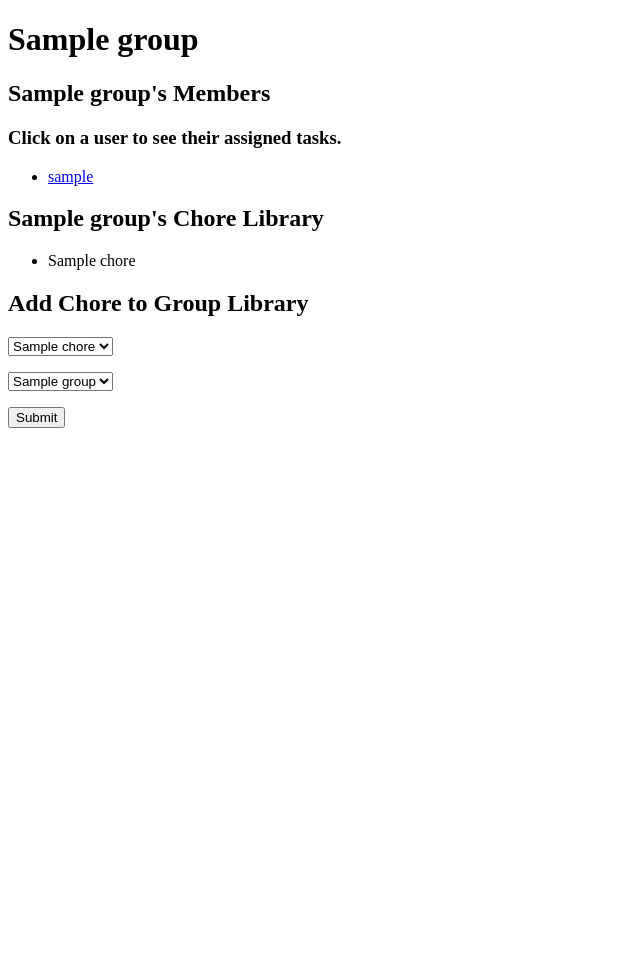
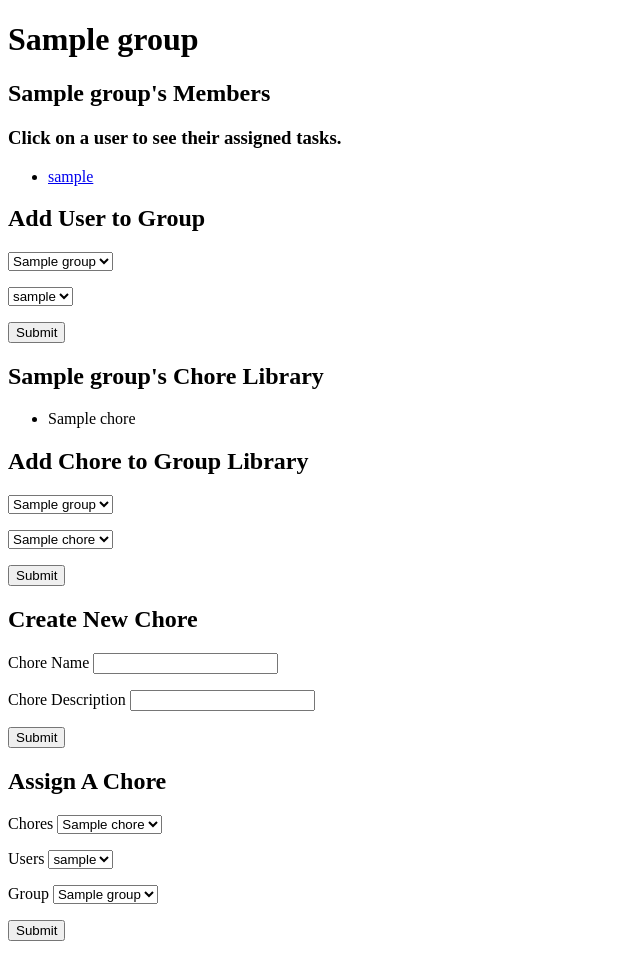
Before and after one commit to adashe/tasklist, a Flask app: page /groups/1 in a window 1280 px wide. Shown: the whole page, without its empty margins (0-640 px from the left). Before the commit the page ends 428 px from the top, so only its background shows below. Run offline with Flask 2, Linux system fonts and the light colour scheme; tables that the repository leaves empty hold one stand-in row (values such as "Sample post").

Commit message:
Added user UI filtering and group functionality

```diff
--- a/crud.py
+++ b/crud.py
@@ -101,10 +101,13 @@ def get_chore_descr_by_chore_name(chore_name):
 
 ## ASSIGNMENT FUNCTIONS ##
 
-def create_assignment(user_id, chore_id, complete=False):
+def create_assignment(user_id, chore_id, group_id, complete=False):
     """Create and return a new assignment."""
 
-    return Assignment(user_id=user_id, chore_id=chore_id, complete=complete)
+    return Assignment(user_id=user_id,
+                    chore_id=chore_id,
+                    group_id=group_id,
+                    complete=complete)
 
 
 def get_assignments():
--- a/model.py
+++ b/model.py
@@ -99,13 +99,15 @@ class Assignment(db.Model):
                         primary_key=True)
     user_id = db.Column(db.Integer, db.ForeignKey('users.user_id'))
     chore_id = db.Column(db.Integer, db.ForeignKey('chores.chore_id'))
+    group_id = db.Column(db.Integer, db.ForeignKey('groups.group_id'))
     complete = db.Column(db.Boolean)
 
     user = db.relationship("User", backref="assignments")
     chore = db.relationship("Chore", backref="assignments")
+    group = db.relationship("Group", backref="assignments")
 
     def __repr__(self):
-        return f'<Assignment assignment_id={self.assignment_id} user={self.user.username} chore={self.chore.chore_name} complete={self.complete}>'
+        return f'<Assignment assignment_id={self.assignment_id} user={self.user.username} chore={self.chore.chore_name} group={self.group.group_name} complete={self.complete}>'
 
 
 def connect_to_db(app, db_uri="postgresql:///tasklist", echo=True):
--- a/server.py
+++ b/server.py
@@ -97,10 +97,11 @@ def show_tasklist():
 def add_assignment():
     """Create a new assignment."""
 
-    chore_id = request.form['chore_id']
+    chore_id = request.form["chore_id"]
     user_id = request.form["user_id"]
+    group_id = request.form["group_id"]
 
-    new_assignment = crud.create_assignment(user_id, chore_id)
+    new_assignment = crud.create_assignment(user_id, chore_id, group_id)
     db.session.add(new_assignment)
     db.session.commit()
     flash("You have assigned a new chore!")
@@ -117,6 +118,21 @@ def show_groups():
     return render_template("groups.html", groups=groups)
 
 
+@app.route("/add-group", methods=["POST"])
+def add_group():
+    """Create a new group."""
+
+    group_name = request.form['group_name']
+    group_description = request.form["group_description"]
+
+    new_group = crud.create_group(group_name, group_description)
+    db.session.add(new_group)
+    db.session.commit()
+    flash("You have added a new group!")
+
+    return redirect("/tasklist")
+
+
 @app.route("/groups/<group_id>")
 def show_group_details(group_id):
     """Shows group details."""
@@ -128,8 +144,9 @@ def show_group_details(group_id):
 
     chores = crud.get_chores()
     groups = crud.get_groups()
+    users = crud.get_users()
 
-    return render_template("group_profile.html", group=group, group_users=group_users, group_chores=group_chores, chores=chores, groups=groups)
+    return render_template("group_profile.html", group=group, group_users=group_users, group_chores=group_chores, chores=chores, groups=groups, users=users)
 
 
 @app.route("/add-group-chore", methods=["POST"])
@@ -144,7 +161,7 @@ def add_group_chore():
     db.session.commit()
     flash("You have added a new chore to the group chore library!")
 
-    return redirect("/groups")
+    return redirect("/tasklist")
 
 
 @app.route("/add-chore", methods=["POST"])
@@ -158,6 +175,21 @@ def add_chore():
     db.session.add(new_chore)
     db.session.commit()
     flash("You have added a new chore!")
+
+    return redirect("/tasklist")
+
+
+@app.route("/add-group-user", methods=["POST"])
+def add_group_user():
+    """Add a new user to the group."""
+
+    user_id = request.form['user_id']
+    group_id = request.form['group_id']
+
+    new_group_user = crud.add_user_to_group(group_id, user_id)
+    db.session.add(new_group_user)
+    db.session.commit()
+    flash("You have added a new user to the group!")
 
     return redirect("/tasklist")
 
--- a/templates/group_profile.html
+++ b/templates/group_profile.html
@@ -18,6 +18,29 @@
   {% endfor %}
 </ul>
 
+<h2>Add User to Group</h2>
+<form action="/add-group-user" method="POST">
+  <p>
+    <select name="group_id">
+      {% for group in groups %}
+      <option value="{{ group.group_id }}">{{ group.group_name }}</option>
+      {% endfor %}
+    </select>
+  </p>
+
+  <p>
+    <select name="user_id">
+      {% for user in users %}
+      <option value="{{ user.user_id }}">{{ user.username }}</option>
+      {% endfor %}
+    </select>
+  </p>
+
+  <p>
+    <input type="submit">
+  </p>
+</form>
+
 <h2>{{ group.group_name }}'s Chore Library</h2>
 
 <ul>
@@ -30,6 +53,13 @@
 
 <h2>Add Chore to Group Library</h2>
 <form action="/add-group-chore" method="POST">
+  <p>
+    <select name="group_id">
+      {% for group in groups %}
+      <option value="{{ group.group_id }}">{{ group.group_name }}</option>
+      {% endfor %}
+    </select>
+  </p>
 
   <p>
     <select name="chore_id">
@@ -40,17 +70,57 @@
   </p>
 
   <p>
-    <select name="group_id">
-      {% for group in groups %}
-      <option value="{{ group.group_id }}">{{ group.group_name }}</option>
+    <input type="submit">
+  </p>
+</form>
+
+<h2>Create New Chore</h2>
+<form action="/add-chore" method="POST">
+<p>
+  Chore Name <input type="text" name="chore_name">
+</p>
+
+<p>
+  Chore Description <input type="text" name="chore_description">
+</p>
+
+<p>
+  <input type="submit">
+</p>
+</form>
+
+<h2>Assign A Chore</h2>
+<form action="/add-assignment" method="POST">
+  <p>
+    Chores
+    <select name="chore_id">
+      {% for group_chore in group_chores %}
+      <option value="{{ group_chore.chore.chore_id }}">{{ group_chore.chore.chore_name }}</option>
       {% endfor %}
     </select>
   </p>
 
   <p>
+  Users
+    <select name="user_id">
+      {% for group_user in group_users %}
+      <option value="{{ group_user.user.user_id }}">{{ group_user.user.username }}</option>
+      {% endfor %}
+    </select>
+  </p>
+
+  <p>
+    Group
+      <select name="group_id">
+        {% for group in groups %}
+        <option value="{{ group.group_id }}">{{ group.group_name }}</option>
+        {% endfor %}
+      </select>
+    </p>
+
+  <p>
     <input type="submit">
   </p>
-
 </form>
 
 {% endblock %}
--- a/templates/user_profile.html
+++ b/templates/user_profile.html
@@ -12,12 +12,14 @@
   <tr>
     <th>Chore Name</th>
     <th>Chore Description</th>
+    <th>Group</th>
     <th>Chore Complete?</th>
   </tr>
   {% for assignment in assignments %}
   <tr>
     <td>{{ assignment.chore.chore_name }}</td>
     <td>{{ assignment.chore.chore_description }}</td>
+    <td>{{ assignment.group.group_name}}</td>
     <td>{{ assignment.complete }}</td>
   </tr>
   {% endfor %}
```
Also changed, not shown: seed_database.py (+5 -5 lines), templates/groups.html (+15 -0 lines), templates/tasklist.html (+4 -29 lines).
